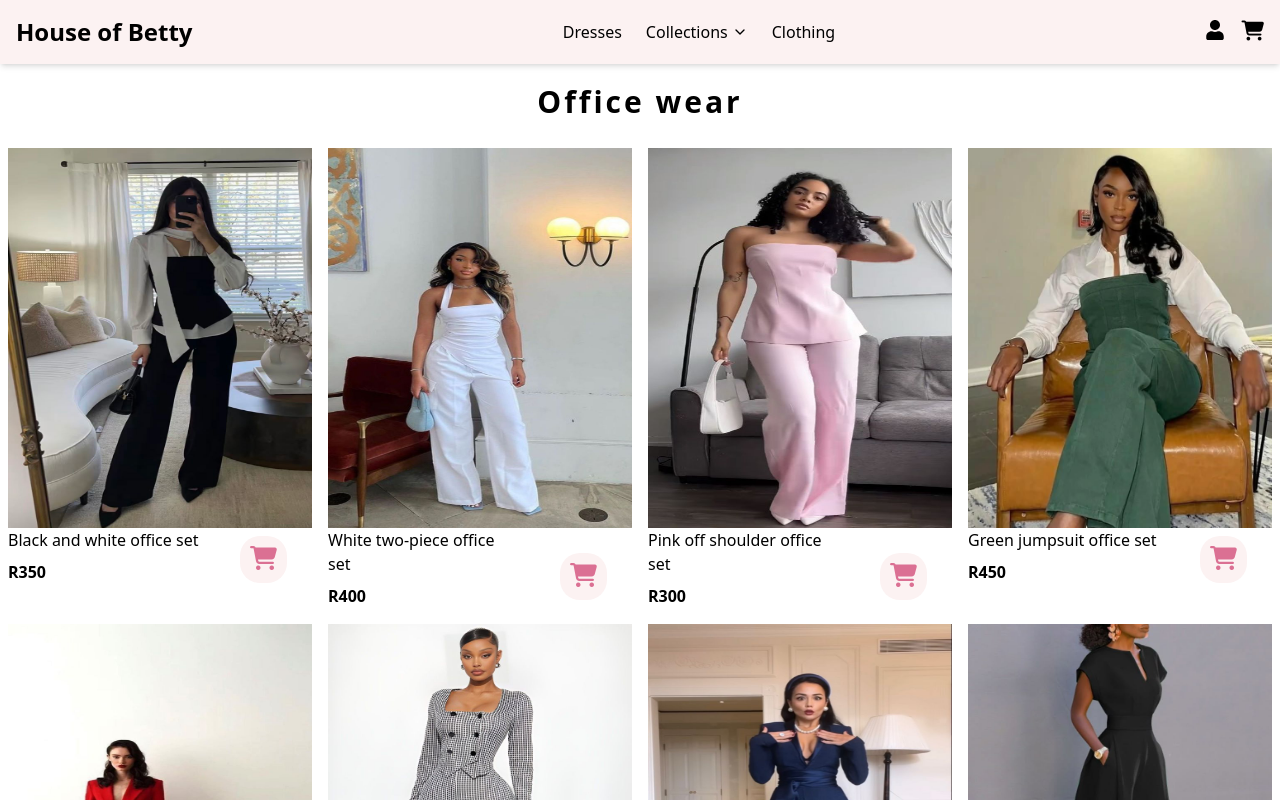
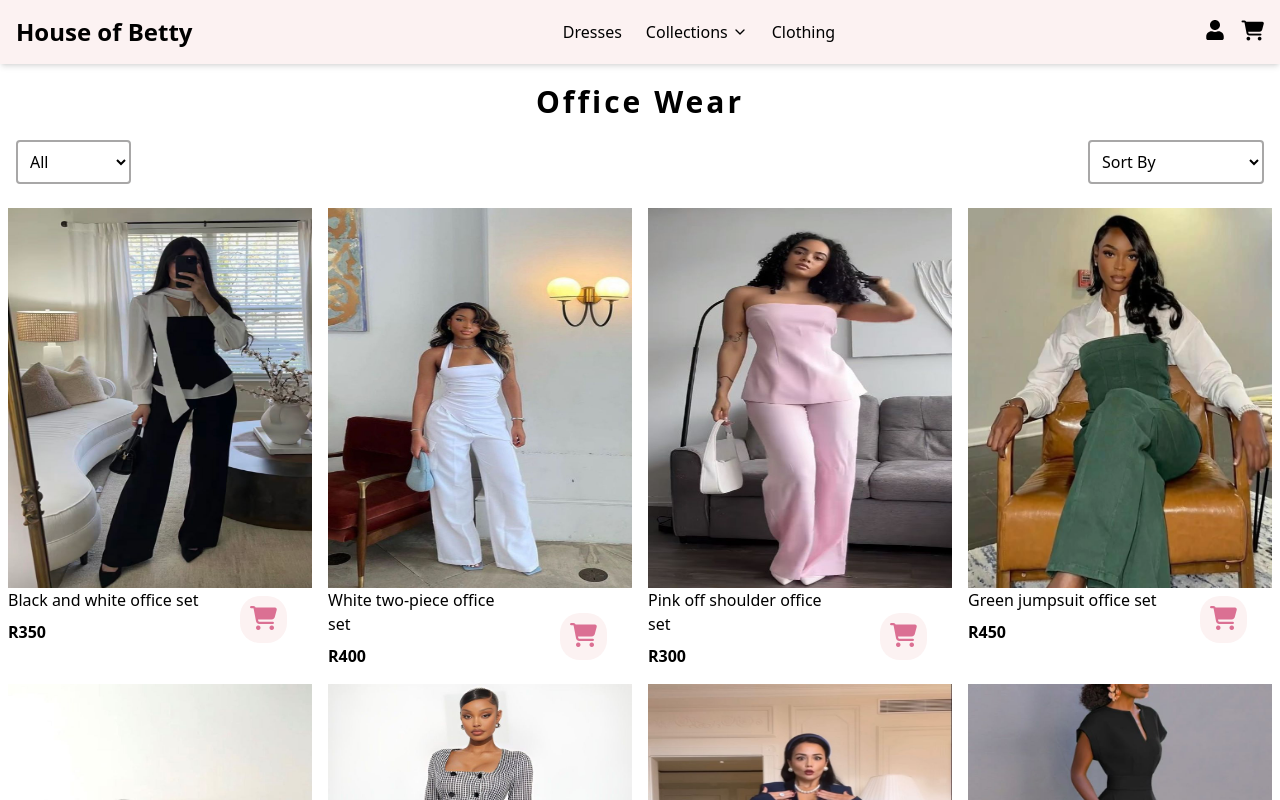
Before and after one commit to Sinesipho-Sono/house_of_betty_online, a React (Vite) app: page /OfficeWearProductCollection in a window 1280 px wide. Shown: the top 800 px of the page. Built offline with nearby package versions, Linux system fonts and the light colour scheme.

Commit message:
added product filtering and sorting

```diff
--- a/src/CategoryDisplay/OfficeWearProductCollection.jsx
+++ b/src/CategoryDisplay/OfficeWearProductCollection.jsx
@@ -7,62 +7,84 @@ import "./ProductPages.css";
 const OfficewearProductCollection = () => {
   const { addToCart } = useCart();
   const [addedToCart, setAddedToCart] = useState(false);
+  const [category, setCategory] = useState("all");
+  const [sortOption, setSortOption] = useState("");
 
   const products = [
     {
       id: 1,
       name: "Black and white office set",
-      price: "350",
+      price: 350,
       image: "/officeWear images/outfit1.jpeg",
+      category: "suit",
     },
     {
       id: 2,
       name: "White two-piece office set",
-      price: "400",
+      price: 400,
       image: "/officeWear images/outfit2.jpeg",
+      category: "co-ord",
     },
     {
       id: 3,
       name: "Pink off shoulder office set",
-      price: "300",
+      price: 300,
       image: "/officeWear images/outfit3.jpeg",
+      category: "co-ord",
     },
     {
       id: 4,
-      name: "Green jumpsuit office set ",
-      price: "450",
+      name: "Green jumpsuit office set",
+      price: 450,
       image: "/officeWear images/outfit4.jpeg",
+      category: "jumpsuit",
     },
     {
       id: 5,
-      name: "Red two piece office set ",
-      price: "550",
+      name: "Red two piece office set",
+      price: 550,
       image: "/officeWear images/outfit5.jpeg",
+      category: "suit",
     },
     {
       id: 6,
-      name: "Checkered two-piece set ",
-      price: "450",
+      name: "Checkered two-piece set",
+      price: 450,
       image: "/officeWear images/outfit6.jpeg",
+      category: "office set",
     },
     {
       id: 7,
-      name: "Navy office set ",
-      price: "650",
+      name: "Navy office set",
+      price: 650,
       image: "/officeWear images/outfit7.jpeg",
+      category: "suit",
     },
     {
       id: 8,
-      name: "Wide-legged black jumpsuit ",
-      price: "400",
+      name: "Wide-legged black jumpsuit",
+      price: 400,
       image: "/officeWear images/outfit8.jpeg",
+      category: "jumpsuit",
     },
   ];
+
   const handleAddToCart = (product) => {
     addToCart(product);
     setAddedToCart(true);
     setTimeout(() => setAddedToCart(false), 3000);
   };
+
+  const filteredProducts = products.filter((product) => {
+    return category === "all" || product.category === category;
+  });
+
+  const sortedProducts = [...filteredProducts].sort((a, b) => {
+    if (sortOption === "priceLow") return a.price - b.price;
+    if (sortOption === "priceHigh") return b.price - a.price;
+    if (sortOption === "name") return a.name.localeCompare(b.name);
+    return 0;
+  });
 
   return (
     <div className="flex flex-col min-h-screen">
@@ -70,16 +92,42 @@ const OfficewearProductCollection = () => {
       <main className="flex-grow">
         <div className="OfficewearCollection">
           <h1 className="text-center tracking-widest font-bold text-3xl m-5">
-            Office wear
+            Office Wear
           </h1>
+
           {addedToCart && (
             <div className="view-cart-message">
               <Link to="/CartPage">View Cart</Link>
             </div>
           )}
+
+          <div className="flex justify-between items-center px-4 mb-4">
+            <select
+              className="border p-2 rounded"
+              value={category}
+              onChange={(e) => setCategory(e.target.value)}
+            >
+              <option value="all">All</option>
+              <option value="suit">Suits</option>
+              <option value="jumpsuit">Jumpsuits</option>
+              <option value="co-ord">Co-ords</option>
+            </select>
+
+            <select
+              className="border p-2 rounded border:bg-gray"
+              value={sortOption}
+              onChange={(e) => setSortOption(e.target.value)}
+            >
+              <option value="">Sort By</option>
+              <option value="priceLow">Price: Low to High</option>
+              <option value="priceHigh">Price: High to Low</option>
+              <option value="name">Name: A-Z</option>
+            </select>
+          </div>
+
           <div className="container m-auto p-2 flex justify-center mb-1">
             <div className="grid grid-cols-4 gap-4">
-              {products.map((product) => (
+              {sortedProducts.map((product) => (
                 <div key={product.id} className="col product-item">
                   <img
                     src={product.image}
@@ -89,13 +137,12 @@ const OfficewearProductCollection = () => {
                   <div className="grid grid-cols-3 gap-8">
                     <div className="col-span-2">
                       <h2 className="mb-2">{product.name}</h2>
-
                       <p className="font-bold">R{product.price}</p>
                     </div>
                     <div className="col content-end items-end justify-end p-2">
                       <button
-                        className="add-cart inline-block "
-                        onClick={() => addToCart(product)}
+                        className="add-cart inline-block"
+                        onClick={() => handleAddToCart(product)}
                       >
                         <i className="fas fa-shopping-cart text-2xl"></i>
                       </button>
--- a/src/CategoryDisplay/ProductPages.css
+++ b/src/CategoryDisplay/ProductPages.css
@@ -4,3 +4,7 @@
   color: palevioletred;
   padding: 10px;
 }
+
+select {
+  border: 2px solid #a8a7a7;
+}
```
